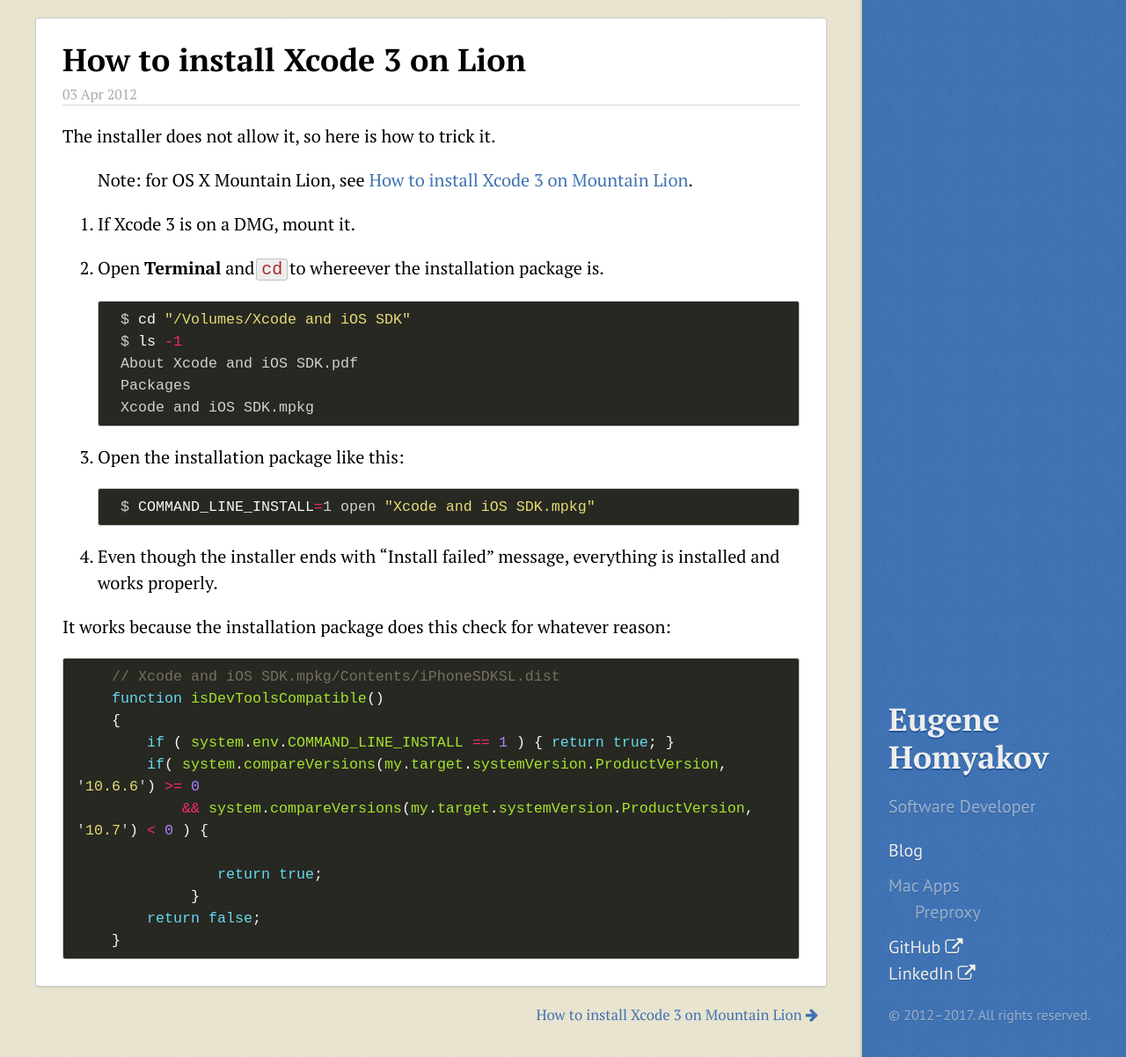
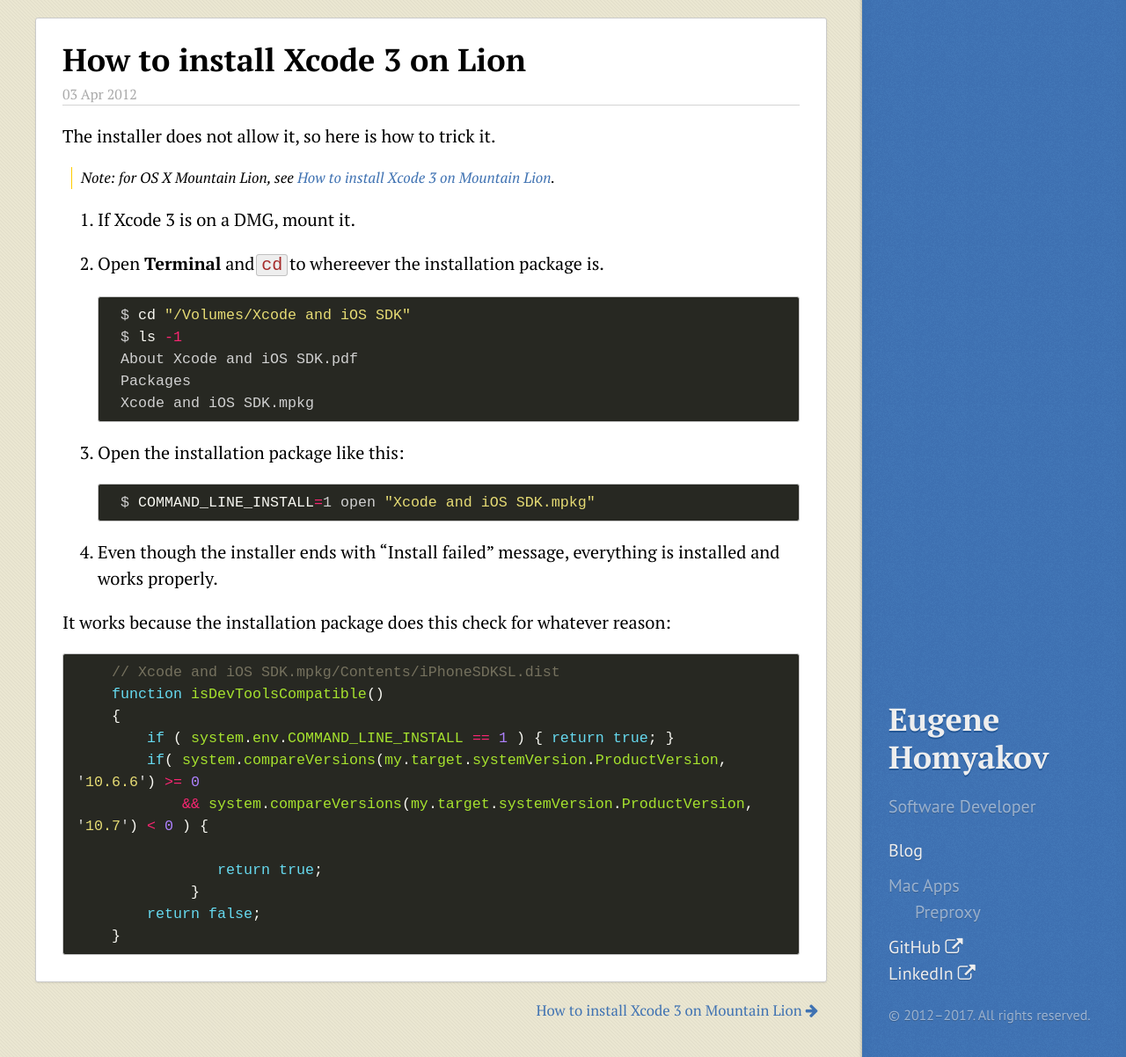
Before and after one commit to hamstergene/hamstergene.github.io, a Jekyll site: the page built from _posts/2012-04-03-install-xcode3-osx-lion.md, in a window 1280 px wide and 1202 px high. Shown: the whole window at 88% size. Built offline with Jekyll 4.4.1, drawn with Linux system fonts in a browser that asks for light colours; nearby versions of some CDN libraries.

Commit message:
blockquote

```diff
--- a/public/css/hamstergene.scss
+++ b/public/css/hamstergene.scss
@@ -80,6 +80,14 @@
 h1 {
     margin: 0;
     padding: 0;
+}
+
+blockquote {
+    border-left: 1px solid #ffcc00;
+    margin: 0 0 0 0.5rem;
+    padding: 0 0 0 0.5rem;
+    font-style: italic;
+    font-size: smaller;
 }
 
 pre,
```
